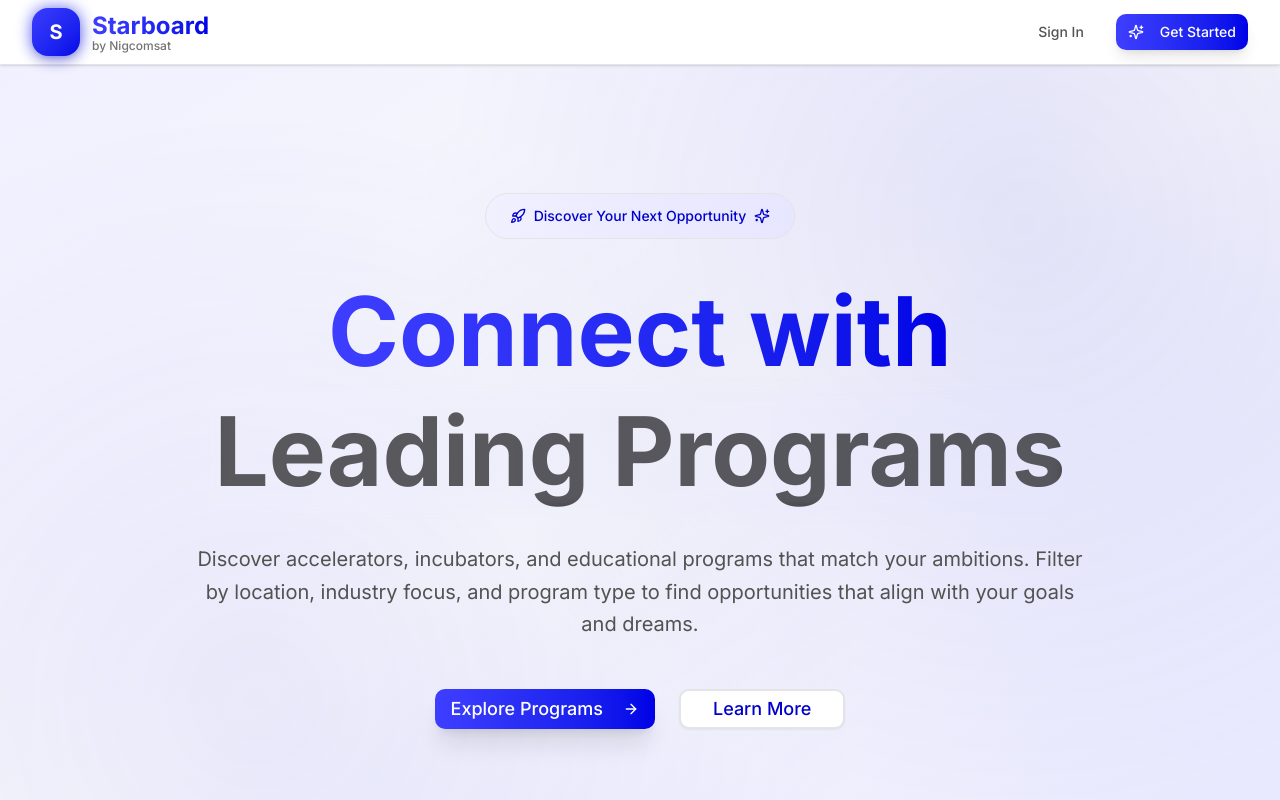
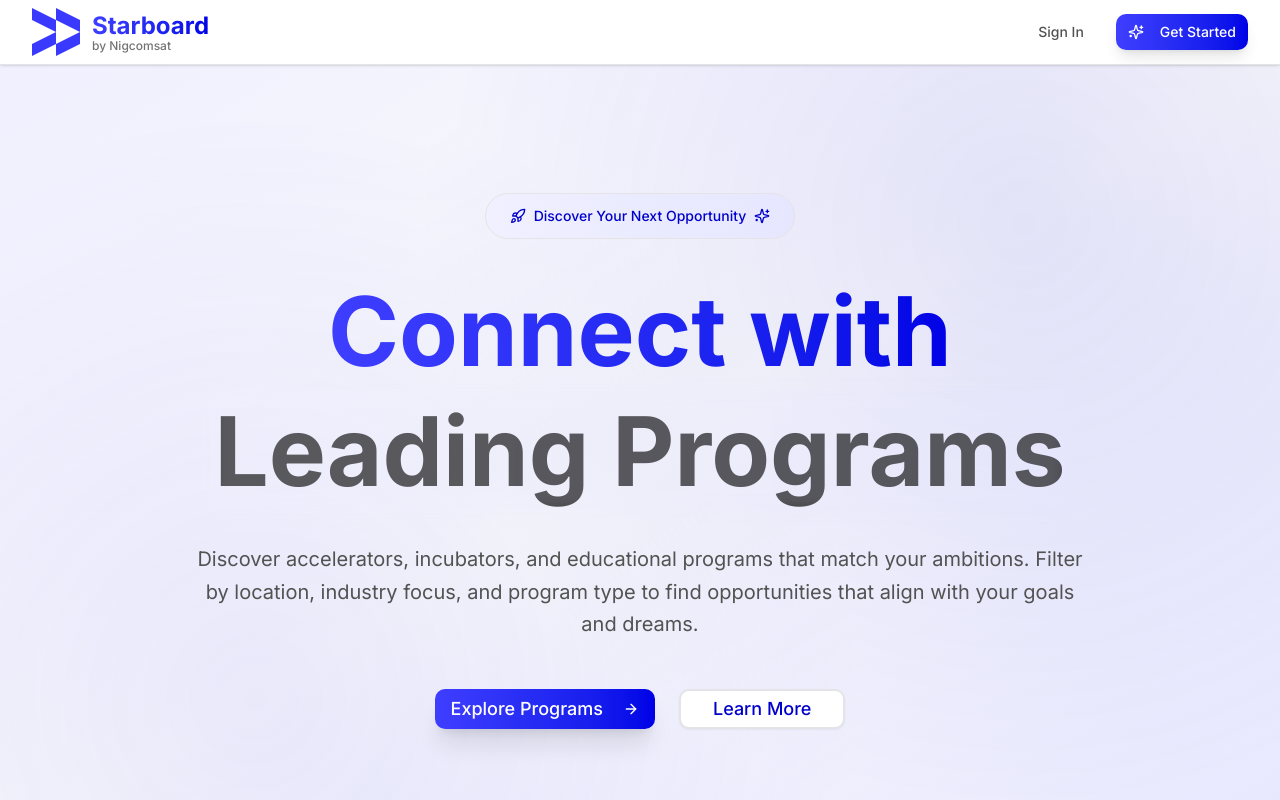
Before and after one commit to official-MKV/starboard-v2, a Next.js app: page / in a window 1280 px wide. Shown: the top 800 px of the page. Built offline with nearby package versions, Linux system fonts and the light colour scheme.

Commit message:
new headcount

```diff
--- a/src/app/invitations/accept/[token]/page.js
+++ b/src/app/invitations/accept/[token]/page.js
@@ -608,7 +608,7 @@ export default function InvitationAcceptPage({ params }) {
         firstName: accountForm.firstName.trim(),
         lastName: accountForm.lastName.trim(),
         password: accountForm.password,
-        avatar: accountForm.avatar, // Already contains uploaded avatar data
+        avatar: accountForm.avatar?.fileUrl || null, / // Already contains uploaded avatar data
       }
 
       const response = await fetch(`/api/invitations/accept?token=${token}`, {
--- a/src/app/page.js
+++ b/src/app/page.js
@@ -130,10 +130,11 @@ const HomePage = () => {
         <div className="max-w-7xl mx-auto px-4 sm:px-6 lg:px-8">
           <div className="flex justify-between items-center h-16">
             <div className="flex items-center space-x-3 group">
-              <div className="relative w-12 h-12 bg-gradient-to-br from-[#3e3eff] to-[#0000e6] rounded-2xl flex items-center justify-center shadow-lg transform group-hover:scale-105 transition-all duration-300">
-                <div className="absolute inset-0 bg-gradient-to-br from-[#3e3eff] to-[#0000e6] rounded-2xl opacity-75 blur-sm group-hover:blur-md transition-all duration-300"></div>
-                <span className="relative text-white font-bold text-xl">S</span>
-              </div>
+              <img
+                src="/logo-1.svg"
+                alt="Logo"
+                className="w-12 h-12 transform group-hover:scale-105 transition-all duration-300"
+              />
               <div className="flex flex-col">
                 <span className="text-2xl font-bold bg-gradient-to-r from-[#3e3eff] to-[#0000e6] bg-clip-text text-transparent">
                   Starboard
--- a/src/components/dashboard/nav.js
+++ b/src/components/dashboard/nav.js
@@ -180,9 +180,11 @@ export function DashboardNav() {
         <div className="flex items-center justify-between">
           {!isCollapsed && (
             <div className="flex items-center">
-              <div className="w-8 h-8 bg-primary rounded-lg flex items-center justify-center">
-                <span className="text-white font-bold text-lg">S</span>
-              </div>
+              <img
+                src="/logo-1.svg"
+                alt="Logo"
+                className="w-12 h-12 transform group-hover:scale-105 transition-all duration-300"
+              />
               <span className="ml-2 text-xl font-semibold text-charcoal-800">Starboard</span>
             </div>
           )}
--- a/src/lib/hooks/usePermissions.js
+++ b/src/lib/hooks/usePermissions.js
@@ -7,8 +7,6 @@ import { useWorkspaceCookie } from '@/lib/hooks/auth'
 export function usePermissions() {
   const { data: session } = useSession()
   const currentWorkspaceId = useWorkspaceCookie() // Get current workspace from cookie
-
-  console.log(session?.user)
 
   const getCurrentWorkspace = () => {
     if (!session?.user?.workspaces || !currentWorkspaceId) return null
@@ -44,10 +42,6 @@ export function usePermissions() {
   }
 
   const permissions = parsePermissions(currentWorkspace?.permissions || [])
-
-  // Debug log to verify parsing
-  console.log('Raw permissions:', currentWorkspace?.permissions)
-  console.log('Parsed permissions:', permissions)
 
   return {
     // Check single permission
```
Also changed, not shown: public/logo-1.svg (added), src/lib/workspace-client.js.
